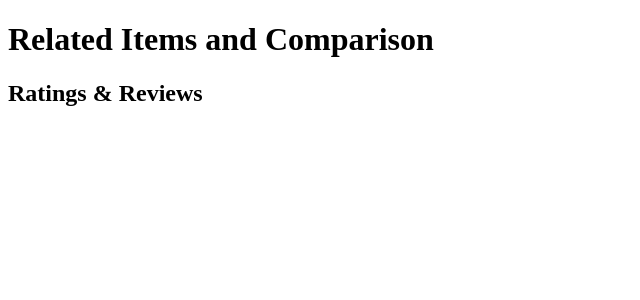
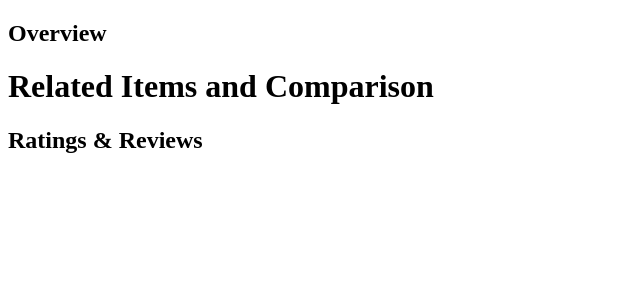
Before and after one commit to rpp2205-fec-presentation/Atelier, a React app: page / in a window 1280 px wide. Shown: the top 300 px of the page, without its empty margins (0-640 px from the left). Built offline with nearby package versions, Linux system fonts and the light colour scheme; the HTML template or start-up script is replaced by a standard one.

Commit message:
create initial component for overview

```diff
--- a/client/src/components/App.jsx
+++ b/client/src/components/App.jsx
@@ -1,4 +1,5 @@
 import React from 'react';
+import Overview from './overview/Overview.jsx';
 import RelatedItems from './relatedItems/RelatedItems.jsx';
 import RatingsReviews from './ratings&reviews/RatingsReviews.jsx';
 
@@ -9,6 +10,7 @@ class App extends React.Component {
 
   render() {
     return (<div>
+      <Overview />
       <RelatedItems />
       <RatingsReviews />
     </div>)
--- /dev/null
+++ b/client/src/components/overview/Overview.jsx
@@ -0,0 +1,17 @@
+import React from "react";
+
+class Overview extends React.Component {
+  constructor(props) {
+    super(props);
+  }
+
+  render () {
+    return (
+      <div>
+        <h2>Overview</h2>
+      </div>
+    )
+  }
+}
+
+export default Overview;
```
